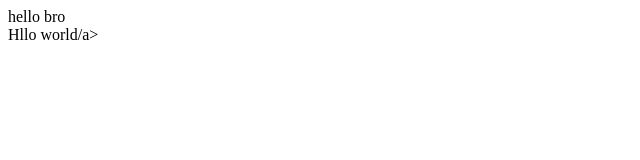
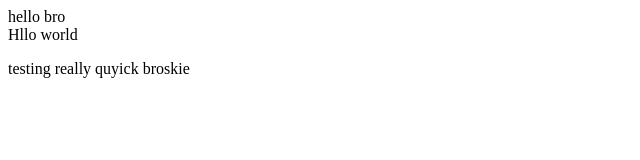
Before and after one commit to nhuynh30/demo, a plain HTML site: page index.html in a window 1280 px wide. Shown: the whole page, without its empty margins (0-640 px from the left). Drawn offline with Linux system fonts and the light colour scheme.

Commit message:
updated index.html

```diff
--- a/index.html
+++ b/index.html
@@ -1,2 +1,3 @@
 <div>hello bro</div>
-<a>Hllo world/a>
+<a>Hllo world</a>
+<p>testing really quyick broskie</p>
```
